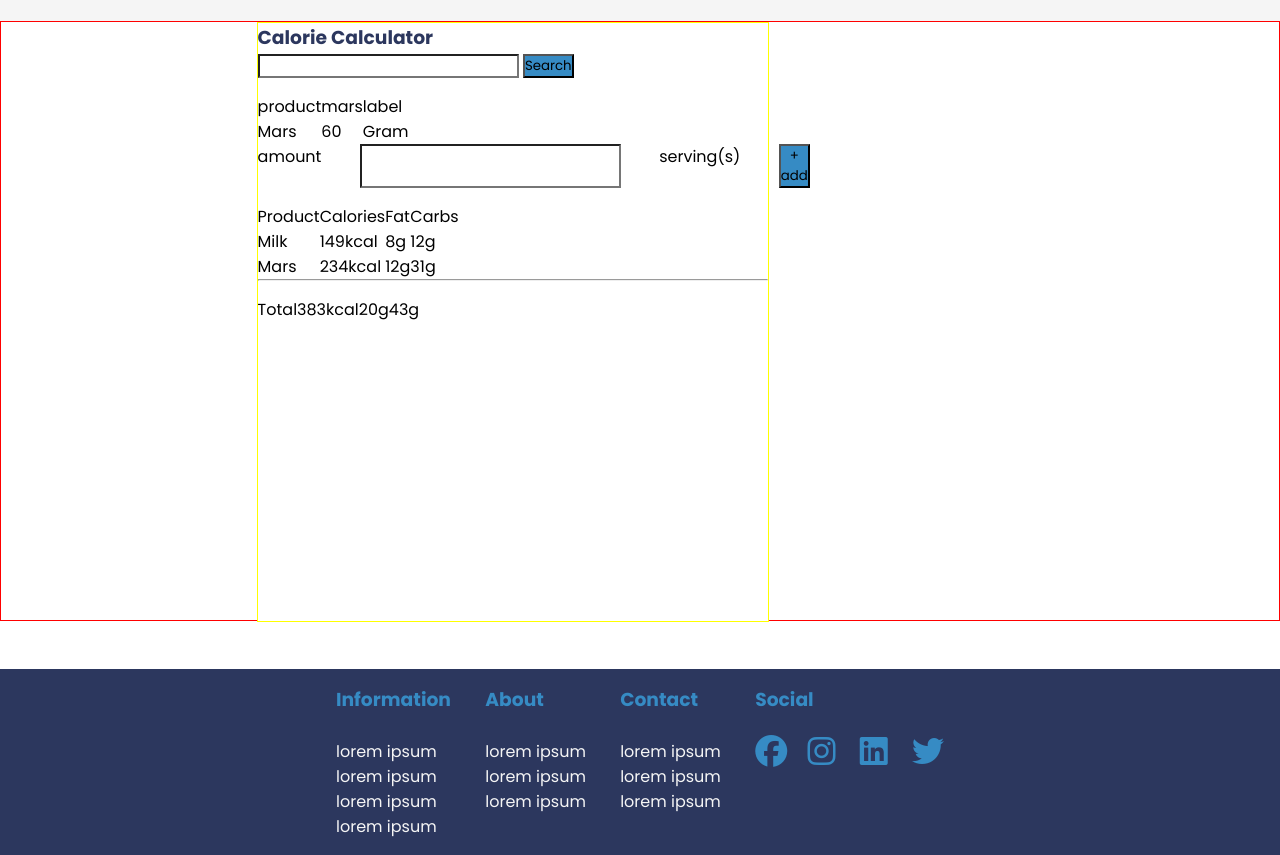
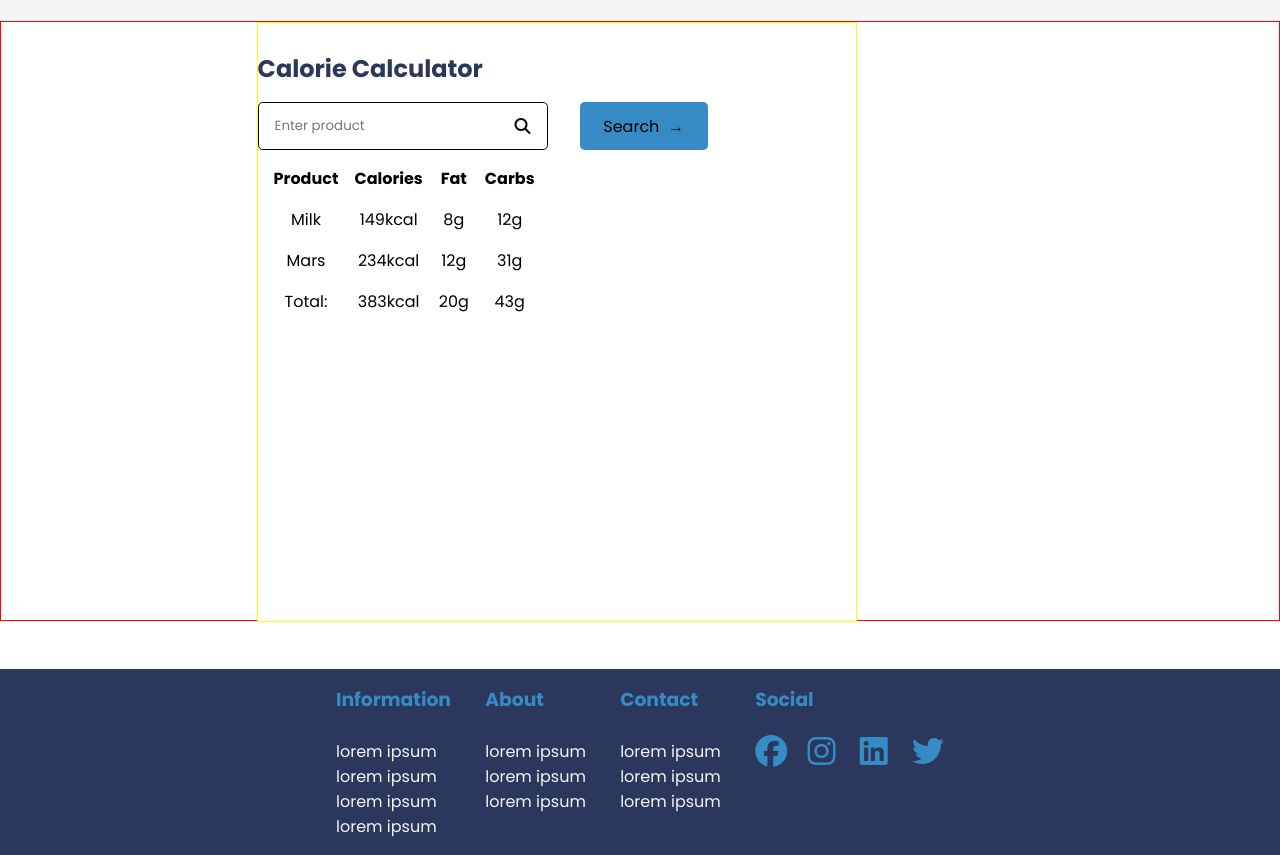
Before and after one commit to ijzzBloc/Clueless-Cook, a website built with Parcel: page src/kcal-calc.html in a window 1280 px wide. Shown: the part 59-914 px from the top of the page. Built offline with nearby package versions, Linux system fonts and the light colour scheme; a web font is replaced by a local one.

Commit message:
small update

```diff
--- a/src/kcal-calc.html
+++ b/src/kcal-calc.html
@@ -25,38 +25,25 @@
 <!----------------------------------------Main---------------------------------------->
 <main class="kcal-container">
     <section class="kcal-inner-container">
-        <h3>Calorie Calculator</h3>
-        <div class="kcal-search">
-            <input class="kcal-searchfield" type="text">
-            <button type="button">Search</button>
+        <div class="title">
+            <h2>Calorie Calculator</h2>
         </div>
-        <div class="kcal-info-table">
-            <table>
-                <tr>
-                    <td>product</td>
-                    <td>mars</td>
-                    <td>label</td>
-                </tr>
-                <tr>
-                    <td>Mars</td>
-                    <td>60</td>
-                    <td>Gram</td>
-                </tr>
-            </table>
-        </div>
-        <div class="kcal-servings">
-            <p>amount</p>
-            <input type="text">
-            <p>serving(s)</p>
-            <button type="button">+ add</button>
+        <div class="kcalsearchcontainer">
+            <div class="kcalsearchbox">
+                <input aria-label="kcalsrchtxt" id="kcalsearch" placeholder="Enter product" type="text"><i
+                    class="fa-solid fa-magnifying-glass"></i>
+            </div>
+            <div class="searchbttn" id="kcal-search-bttn">
+                <p class="searchbttn">Search&nbsp;&nbsp;→</p>
+            </div>
         </div>
         <div class="kcal-results">
-            <table>
+            <table class="resultstable">
                 <tr>
-                    <td>Product</td>
-                    <td>Calories</td>
-                    <td>Fat</td>
-                    <td>Carbs</td>
+                    <th>Product</th>
+                    <th>Calories</th>
+                    <th>Fat</th>
+                    <th>Carbs</th>
                 </tr>
                 <tr>
                     <td>Milk</td>
@@ -70,11 +57,8 @@
                     <td>12g</td>
                     <td>31g</td>
                 </tr>
-            </table>
-            <hr>
-            <table>
                 <tr>
-                    <td>Total</td>
+                    <td>Total:</td>
                     <td>383kcal</td>
                     <td>20g</td>
                     <td>43g</td>
--- a/src/kcal-calculator.css
+++ b/src/kcal-calculator.css
@@ -6,53 +6,81 @@
 }
 
 .kcal-inner-container {
+    display: flex;
+    flex-direction: column;
     border: 1px yellow solid;
     margin-left: 20%;
     height: inherit;
-    width: 40vw;
+    padding-top: 3.5vh;
+    width: 600px;
+}
+.title  {
+    padding-bottom: 2vh;
+}
+.title > h2  {
+    color: var(--darkcolor);
+}
+.kcalsearchcontainer    {
+    display: flex;
+}
+.kcalsearchbox  {
+    height: 3rem;
+    display: flex;
+    border: 1px black solid;
+    justify-content: flex-start;
+    align-items: center;
+    width: max-content;
+    padding-left: 1rem;
+    padding-right: 1rem;
+    border-radius: 0.3rem;
+}
+#kcalsearch {
+    border: none;
+    height: 38px;
+    width: 15rem;
+    outline: none;
+}
+#kcalsearch:focus::placeholder  {
+    color: transparent;
+    transition: 0.5s;
+}
+.searchbttn {
+    display: flex;
+    justify-content: center;
+    align-items: center;
+    background-color: var(--lightcolor);
+    width: 8rem;
+    border-radius: 0.3rem;
+}
+#kcal-search-bttn   {
+    margin-left: 2rem;
+}
+.searchbttn:hover, .searchbttn:hover > p  {
+    cursor: pointer;
+    background-color: var(--lighthovercolor);
 }
 
-.kcal-inner-container > h3 {
-    color: var(--darkcolor)
-}
 
-.kcal-search {
-}
 
-.kcal-search > button {
-    background-color: var(--lightcolor);
-}
 
-.kcal-searchfield {
-}
 
-.kcal-servings {
-    display: flex;
-    justify-content: flex-start;
-    gap: 3vw;
-}
 
-.kcal-servings, input {
-}
 
-.kcal-servings > p {
-}
 
-.kcal-servings > button {
-    background-color: var(--lightcolor);
-}
+
+
 
 .kcal-info-table > table {
-    border-collapse: collapse;
     margin-top: 1rem;
     color: black;
 }
-
 .kcal-results {
 }
-
-.kcal-results > table {
-    border-collapse: collapse;
-    margin-top: 1rem;
-    color: black;
+.resultstable {
+    display: flex;
+    width: auto;
+    border-spacing: 1rem;
+    text-align: center;
 }
+.resultstable > td  {
+}
--- a/src/main.js
+++ b/src/main.js
@@ -63,3 +63,4 @@
         console.log(e)
     }
 }
+//****************************************Calculator****************************************//
```
Also changed, not shown: dist/kcal-calc.html, 4 other files.
